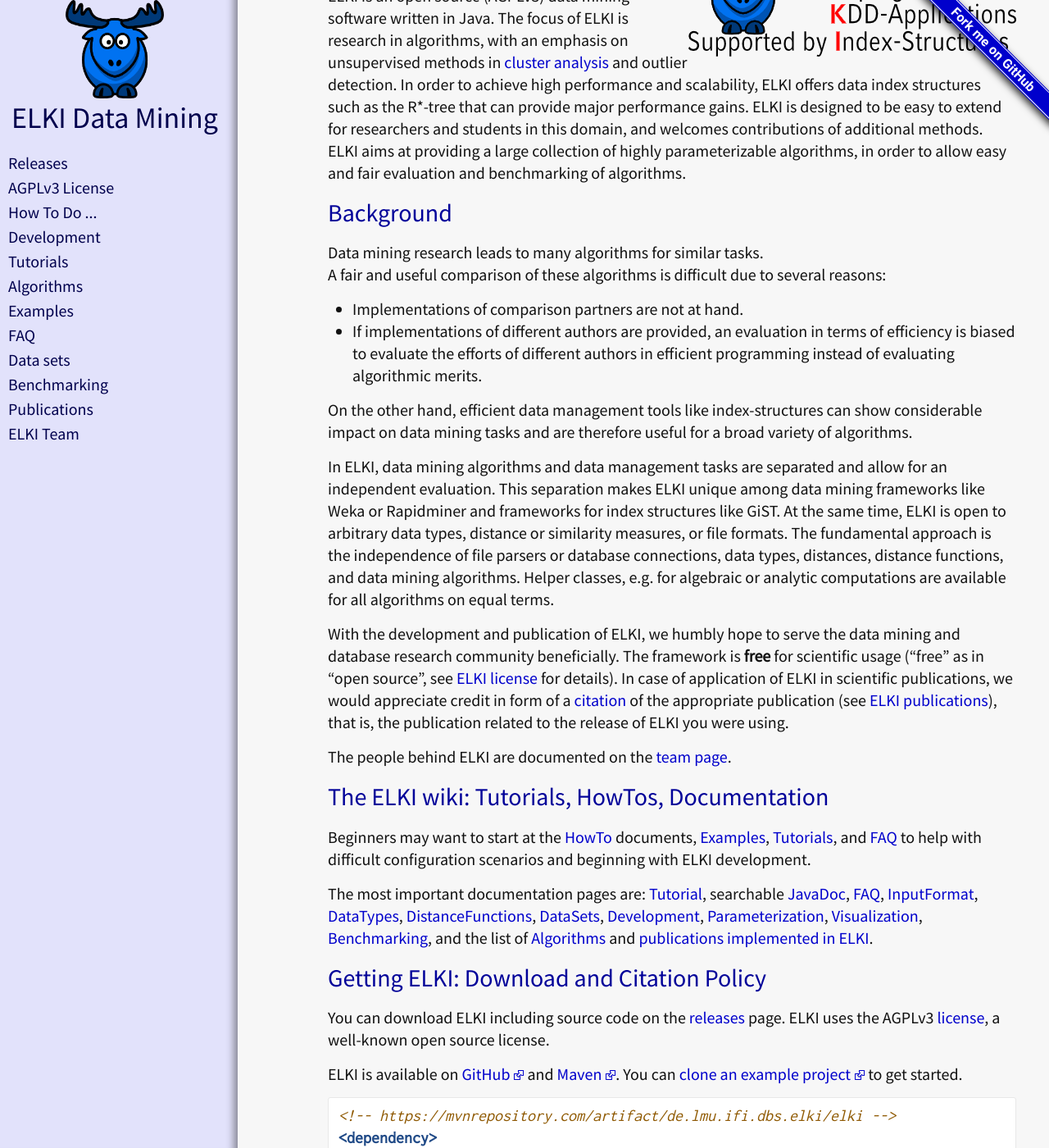
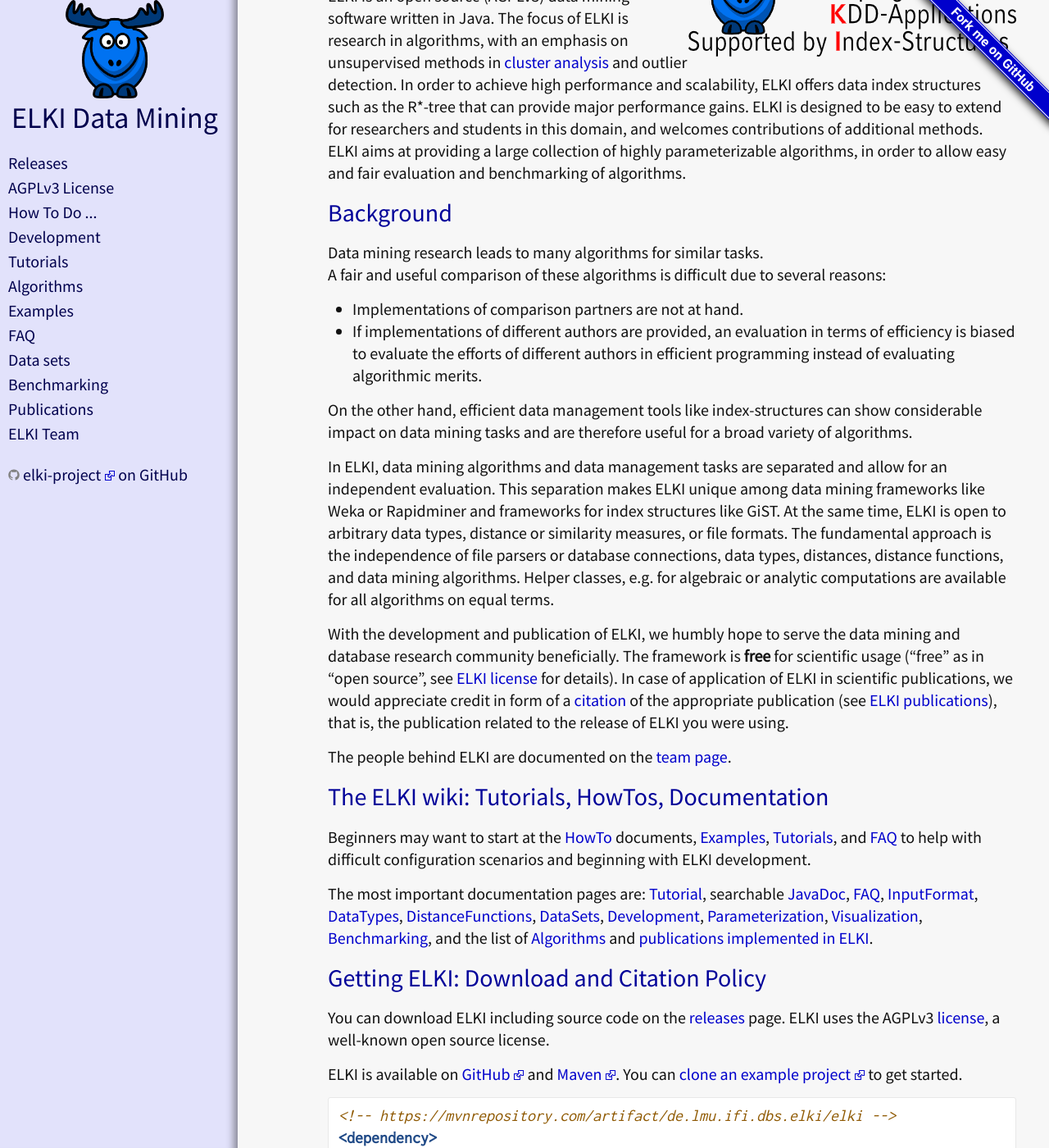
Before and after one commit to elki-project/elki-project.github.io, a Jekyll site: the page built from index.md, in a window 1280 px wide and 1400 px high, scrolled down 311 px. Shown: the whole window at 82% size. Built offline with Jekyll 4.4.1, drawn with Linux system fonts in a browser that asks for light colours.

Commit message:
Add a link to github

```diff
--- a/_includes/footer.html
+++ b/_includes/footer.html
@@ -14,6 +14,7 @@
     {% endif %}
   {% endif %}
   {% endfor %}
+    <span class="item" style="margin-top: 1em"><a href="https://github.com/elki-project/elki"><span class="icon icon--github">{% include icon-github.svg %}</span> elki-project</a> on GitHub</span>
   </nav>
   <a href="#nav" class="navelk"><img src="/img/elk200.png" alt="Go to navigation"></a>
 </aside>
--- a/css/main.scss
+++ b/css/main.scss
@@ -148,6 +148,10 @@
     }
   }
 }
+.icon svg {
+  width: .7em;
+  height: .7em;
+}
 
 .content {
   padding-top:    2rem;
```
